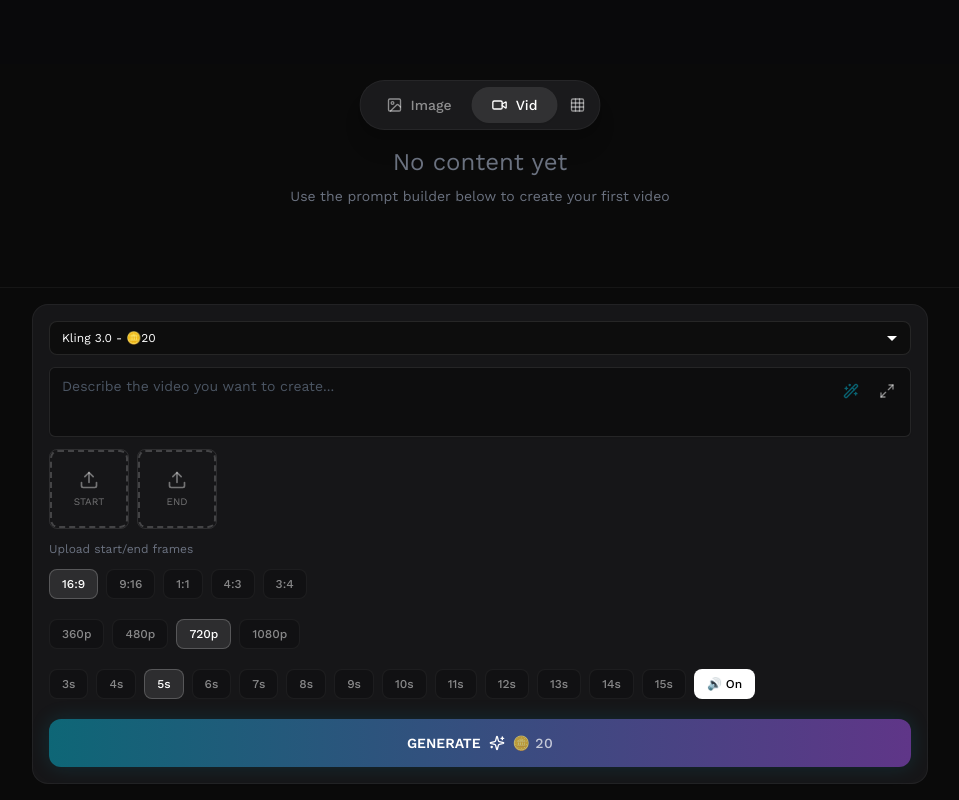
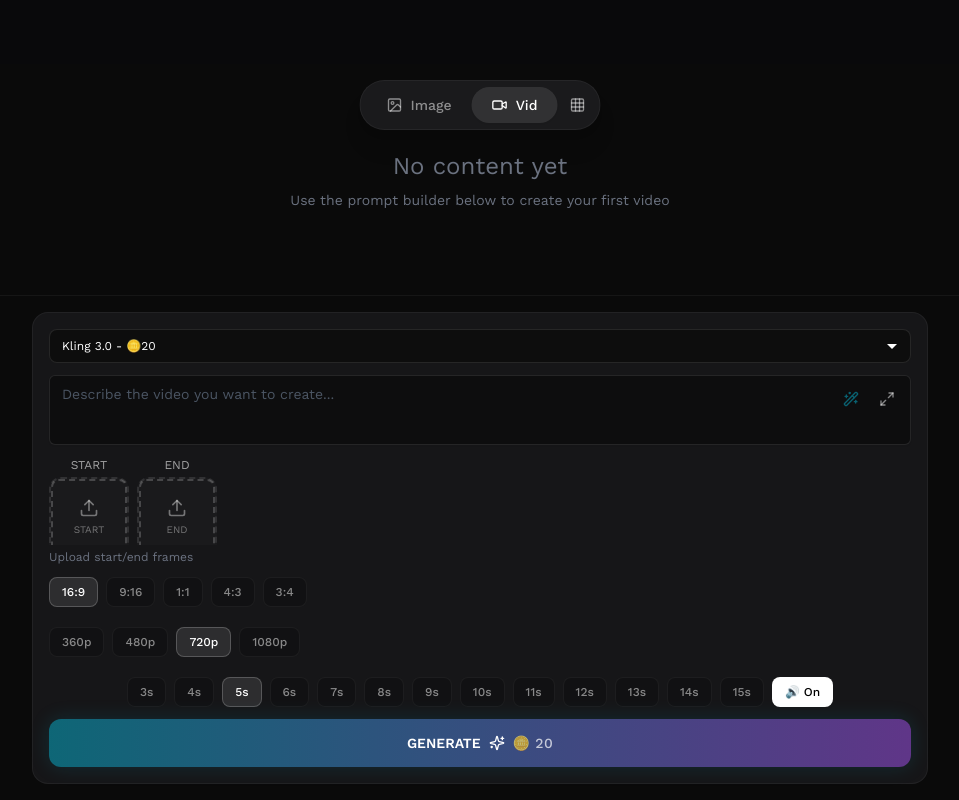
Before and after one commit to ashinstinct/sg-3f9e0639-0e46-47e0-ba87-cf415efaed8a-1774293159, a Next.js app: page /video/generate in a window 1280 px wide. Shown: the whole page, without its empty margins (160-1119 px from the left). Built offline with nearby package versions, Linux system fonts and the light colour scheme.

Commit message:
fix(ui): resolve runtime error on video generate page

```diff
--- a/src/pages/video/generate.tsx
+++ b/src/pages/video/generate.tsx
@@ -33,6 +33,23 @@ export default function VideoGenerate() {
   // UI state
   const [expandedPrompt, setExpandedPrompt] = useState(false);
   const [isEnhancing, setIsEnhancing] = useState(false);
+  const [showRatioDropdown, setShowRatioDropdown] = useState(false);
+  const [showDurationDropdown, setShowDurationDropdown] = useState(false);
+  const [showQualityDropdown, setShowQualityDropdown] = useState(false);
+
+  // Close dropdowns when clicking outside
+  useEffect(() => {
+    const handleClickOutside = () => {
+      setShowRatioDropdown(false);
+      setShowDurationDropdown(false);
+      setShowQualityDropdown(false);
+    };
+
+    if (showRatioDropdown || showDurationDropdown || showQualityDropdown) {
+      document.addEventListener('click', handleClickOutside);
+      return () => document.removeEventListener('click', handleClickOutside);
+    }
+  }, [showRatioDropdown, showDurationDropdown, showQualityDropdown]);
 
   // Video models with correct configurations
   const videoModelGroups = [
@@ -769,7 +786,9 @@ export default function VideoGenerate() {
                   <div className="flex gap-2 overflow-x-auto pb-2">
                     {/* START Frame */}
                     {currentModel?.supportsStartFrame && (selectedModel !== "kling-omni-3.0" || klingOmniMode === "frames") && (
-                      <div className="relative flex-shrink-0 w-20 h-20 rounded-lg overflow-hidden border border-white/10">
+                      <div className="w-20 h-20">
+                        <label className="block text-xs text-white/60 mb-1 text-center">START</label>
+                        <div className="w-full h-full bg-[#1a1a1c] border-2 border-dashed border-white/10 rounded-xl flex items-center justify-center cursor-pointer hover:border-cyan-500/50 transition-all group">
                           {startFrame ? (
                             <>
                               <img src={URL.createObjectURL(startFrame)} alt="START" className="w-full h-full object-cover" />
@@ -779,7 +798,6 @@ export default function VideoGenerate() {
                               >
                                 <X className="w-3 h-3" />
                               </button>
-                            <span className="absolute bottom-0 left-0 right-0 bg-black/70 text-white text-[10px] text-center py-0.5">START</span>
                             </>
                           ) : (
                             <label className="w-full h-full border-2 border-dashed border-white/20 rounded-lg flex flex-col items-center justify-center cursor-pointer hover:border-cyan-500/50 hover:bg-white/5 transition-all">
@@ -794,11 +812,14 @@ export default function VideoGenerate() {
                             </label>
                           )}
                         </div>
+                      </div>
                     )}
 
                     {/* END Frame */}
                     {currentModel?.supportsEndFrame && (selectedModel !== "kling-omni-3.0" || klingOmniMode === "frames") && (
-                      <div className="relative flex-shrink-0 w-20 h-20 rounded-lg overflow-hidden border border-white/10">
+                      <div className="w-20 h-20">
+                        <label className="block text-xs text-white/60 mb-1 text-center">END</label>
+                        <div className="w-full h-full bg-[#1a1a1c] border-2 border-dashed border-white/10 rounded-xl flex items-center justify-center cursor-pointer hover:border-cyan-500/50 transition-all group">
                           {endFrame ? (
                             <>
                               <img src={URL.createObjectURL(endFrame)} alt="END" className="w-full h-full object-cover" />
@@ -808,7 +829,6 @@ export default function VideoGenerate() {
                               >
                                 <X className="w-3 h-3" />
                               </button>
-                            <span className="absolute bottom-0 left-0 right-0 bg-black/70 text-white text-[10px] text-center py-0.5">END</span>
                             </>
                           ) : (
                             <label className="w-full h-full border-2 border-dashed border-white/20 rounded-lg flex flex-col items-center justify-center cursor-pointer hover:border-cyan-500/50 hover:bg-white/5 transition-all">
@@ -823,14 +843,17 @@ export default function VideoGenerate() {
                             </label>
                           )}
                         </div>
+                      </div>
                     )}
 
                     {/* Elements Mode */}
-                    {selectedModel === "kling-omni-3.0" && klingOmniMode === "elements" && (
+                    {selectedModel === "kling-omni-3.0" && klingOmniMode === "elements" &&
                       [...Array(5)].map((_, idx) => {
                         const element = elementImages[idx];
                         return (
-                          <div key={idx} className="relative flex-shrink-0 w-20 h-20 rounded-lg overflow-hidden border border-white/10">
+                          <div key={idx} className="w-20 h-20">
+                            <label className="block text-xs text-white/60 mb-1 text-center">EL {idx + 1}</label>
+                            <div className="w-full h-full bg-[#1a1a1c] border-2 border-dashed border-white/10 rounded-xl flex items-center justify-center cursor-pointer hover:border-cyan-500/50 transition-all group">
                               {element ? (
                                 <>
                                   <img src={URL.createObjectURL(element)} alt={`Element ${idx + 1}`} className="w-full h-full object-cover" />
@@ -855,9 +878,10 @@ export default function VideoGenerate() {
                                 </label>
                               )}
                             </div>
+                          </div>
                         );
                       })
-                    )}
+                    }
                   </div>
                   {currentModel?.supportsStartFrame && (
                     <p className="text-xs text-gray-500 mt-1">
@@ -869,7 +893,7 @@ export default function VideoGenerate() {
                 {/* Settings Buttons (Square with Rounded Corners) */}
                 <div className="flex gap-2 overflow-x-auto pb-2 mb-3 scrollbar-hide">
                   {/* Aspect Ratio */}
-                  {currentModel?.aspectRatios.map(ratio => (
+                  {currentModel?.aspectRatios?.map(ratio => (
                     <button
                       key={ratio}
                       onClick={() => setAspectRatio(ratio)}
@@ -902,18 +926,18 @@ export default function VideoGenerate() {
                 </div>
 
                 {/* Duration Buttons */}
-                <div className="flex gap-2 overflow-x-auto pb-2 mb-3 scrollbar-hide">
-                  {currentModel?.durations.map(d => (
+                <div className="flex flex-wrap items-center justify-center gap-2 mb-3">
+                  {currentModel?.durations?.map(dur => (
                     <button
-                      key={d}
-                      onClick={() => setDuration(d)}
+                      key={dur}
+                      onClick={() => setDuration(dur)}
                       className={`flex-shrink-0 px-3 py-1.5 rounded-lg text-xs font-medium transition-all ${
-                        duration === d
+                        duration === dur
                           ? "bg-white/10 text-white border border-white/20"
                           : "bg-black/20 text-white/50 border border-white/5 hover:bg-white/5"
                       }`}
                     >
-                      {d}s
+                      {dur}s
                     </button>
                   ))}
 
```
Also changed, not shown: 2 other files (tests, documents, lock files or other folders). Lines whose indentation alone changed are shown as unchanged.
